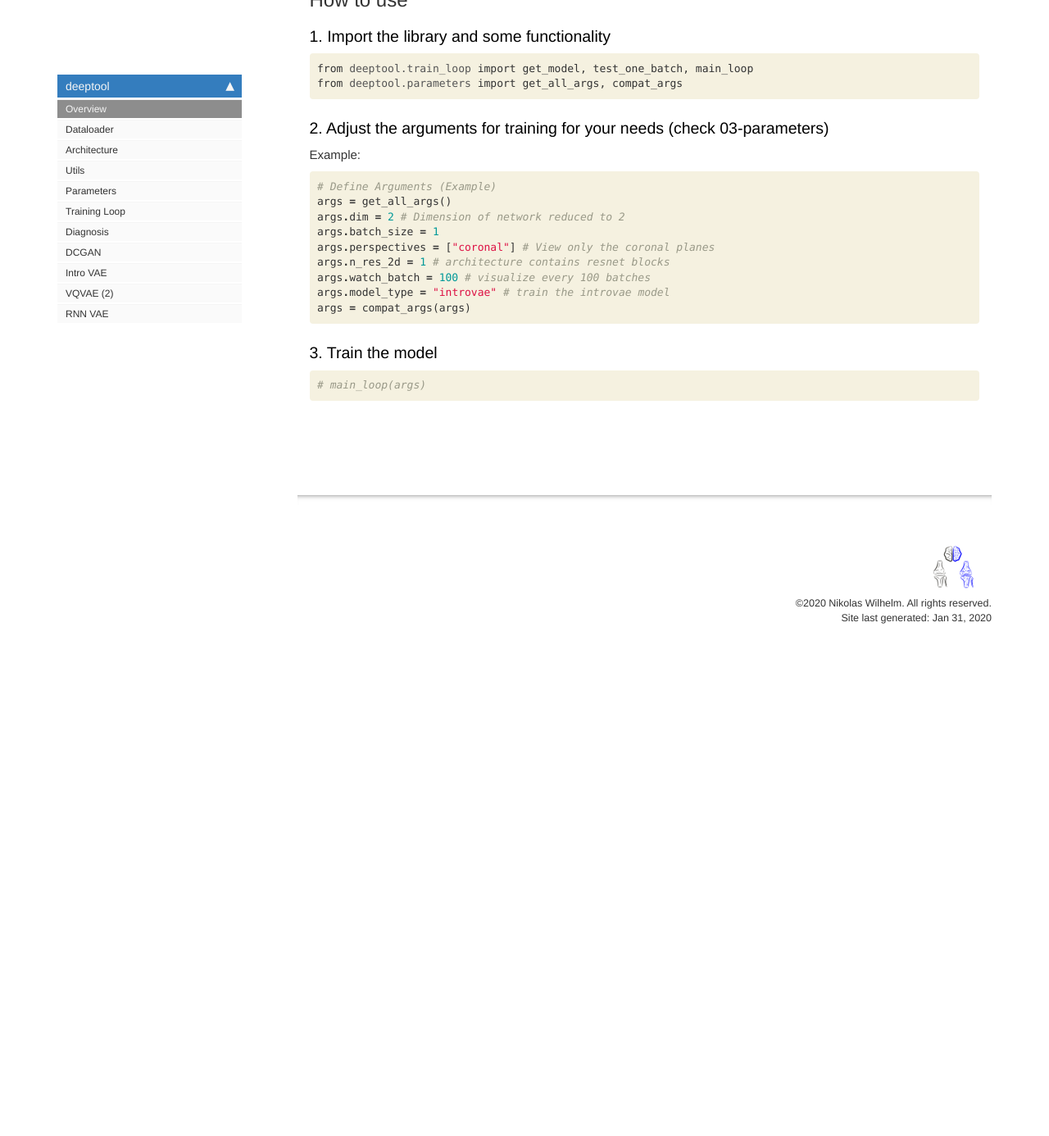
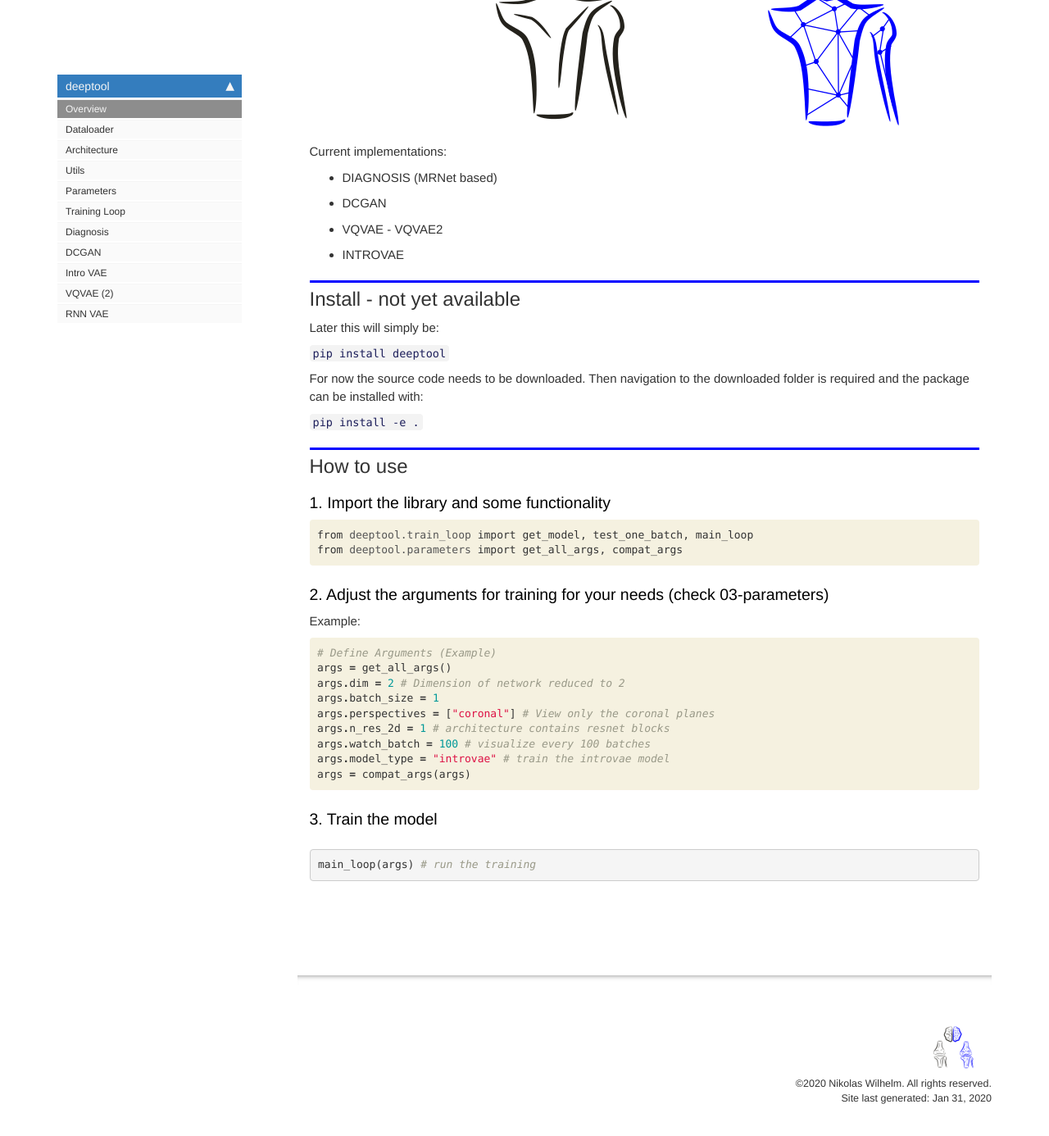
Before and after one commit to NikonPic/deeptool, a Jekyll site: the page built from docs/index.html, in a window 1280 px wide and 1400 px high, scrolled down 782 px. Shown: the top 1386 px of the window at 82% size. Built offline with Jekyll 4.4.1, drawn with Linux system fonts in a browser that asks for light colours; nearby versions of some CDN libraries; comment, search, counter and statistics services are not loaded; before the commit the page ends 1596 px from its top, so only the background shows below that.

Commit message:
reformat images

```diff
--- a/docs/dcgan.html
+++ b/docs/dcgan.html
@@ -24,7 +24,7 @@
 </div>
 <div class="cell border-box-sizing text_cell rendered"><div class="inner_cell">
 <div class="text_cell_render border-box-sizing rendered_html">
-<p>{% include image.html alt="Drawing" style="width: 1000px;" file="/deeptool/img/dcgan.png" %}</p>
+<p>{% include image.html alt="Drawing" style="width: 600px;" file="/deeptool/img/dcgan.png" %}</p>
 <p><a href="https://towardsdatascience.com/fake-face-generator-using-dcgan-model-ae9322ccfd65">https://towardsdatascience.com/fake-face-generator-using-dcgan-model-ae9322ccfd65</a></p>
 
 </div>
--- a/docs/diagnosis.html
+++ b/docs/diagnosis.html
@@ -65,7 +65,8 @@
 </div>
 <div class="cell border-box-sizing text_cell rendered"><div class="inner_cell">
 <div class="text_cell_render border-box-sizing rendered_html">
-<h2 id="Proposed-extension:-Maintaining-the-spatial-Relation-using-Recurrence">Proposed extension: Maintaining the spatial Relation using Recurrence<a class="anchor-link" href="#Proposed-extension:-Maintaining-the-spatial-Relation-using-Recurrence">&#182;</a></h2>
+<h2 id="Proposed-extension:-Maintaining-the-spatial-Relation-using-Recurrence">Proposed extension: Maintaining the spatial Relation using Recurrence<a class="anchor-link" href="#Proposed-extension:-Maintaining-the-spatial-Relation-using-Recurrence">&#182;</a></h2><p>{% include image.html alt="Drawing" style="width: 700px;" file="/deeptool/img/diagnosis_rnn.png" %}</p>
+
 </div>
 </div>
 </div>
--- a/docs/index.html
+++ b/docs/index.html
@@ -21,6 +21,13 @@
 
 <div class="cell border-box-sizing code_cell rendered">
 
+</div>
+<div class="cell border-box-sizing text_cell rendered"><div class="inner_cell">
+<div class="text_cell_render border-box-sizing rendered_html">
+<p>{% include image.html alt="Drawing" style="width: 500px;" file="/deeptool/img/deeptool.png" %}</p>
+
+</div>
+</div>
 </div>
 <div class="cell border-box-sizing text_cell rendered"><div class="inner_cell">
 <div class="text_cell_render border-box-sizing rendered_html">
@@ -110,21 +117,10 @@
 </div>
 <div class="cell border-box-sizing text_cell rendered"><div class="inner_cell">
 <div class="text_cell_render border-box-sizing rendered_html">
-<h3 id="3.-Train-the-model">3. Train the model<a class="anchor-link" href="#3.-Train-the-model">&#182;</a></h3>
+<h3 id="3.-Train-the-model">3. Train the model<a class="anchor-link" href="#3.-Train-the-model">&#182;</a></h3><div class="highlight"><pre><span></span><span class="n">main_loop</span><span class="p">(</span><span class="n">args</span><span class="p">)</span> <span class="c1"># run the training</span>
+</pre></div>
+
 </div>
 </div>
 </div>
-<div class="cell border-box-sizing code_cell rendered">
-<div class="input">
-
-<div class="inner_cell">
-    <div class="input_area">
-<div class=" highlight hl-ipython3"><pre><span></span><span class="c1"># main_loop(args)</span>
-</pre></div>
-
-    </div>
 </div>
-</div>
-
-</div>
-</div>
--- a/docs/introvae.html
+++ b/docs/introvae.html
@@ -24,7 +24,7 @@
 </div>
 <div class="cell border-box-sizing text_cell rendered"><div class="inner_cell">
 <div class="text_cell_render border-box-sizing rendered_html">
-<p>{% include image.html alt="Drawing" style="width: 1000px;" file="/deeptool/img/introvae.png" %}</p>
+<p>{% include image.html alt="Drawing" style="width: 600px;" file="/deeptool/img/introvae.png" %}</p>
 <p><a href="https://arxiv.org/pdf/1807.06358.pdf">https://arxiv.org/pdf/1807.06358.pdf</a></p>
 
 </div>
```
Also changed, not shown: README.md, docs/img/deeptool.png (added), docs/img/diagnosis_rnn.png (added), 4 other files.
